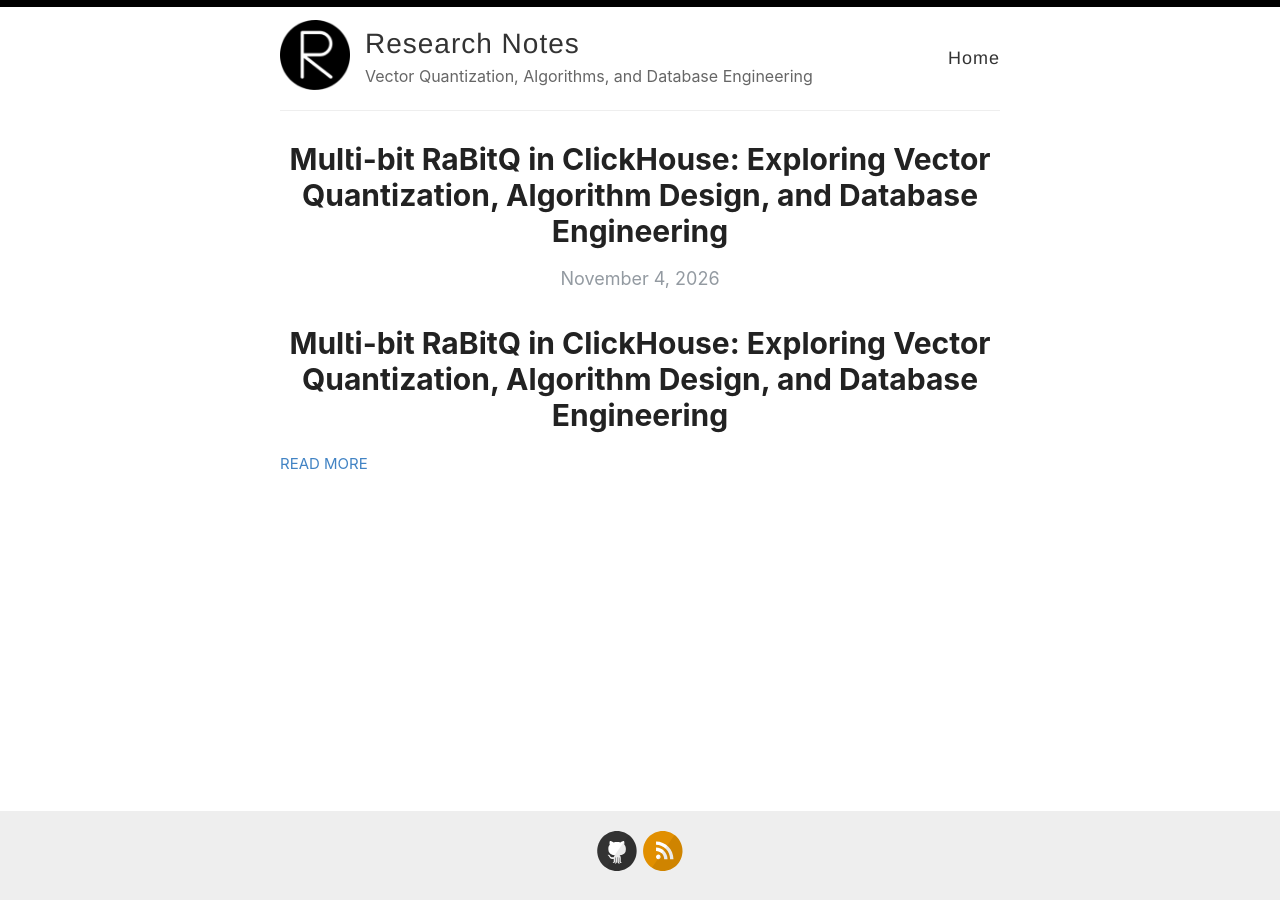
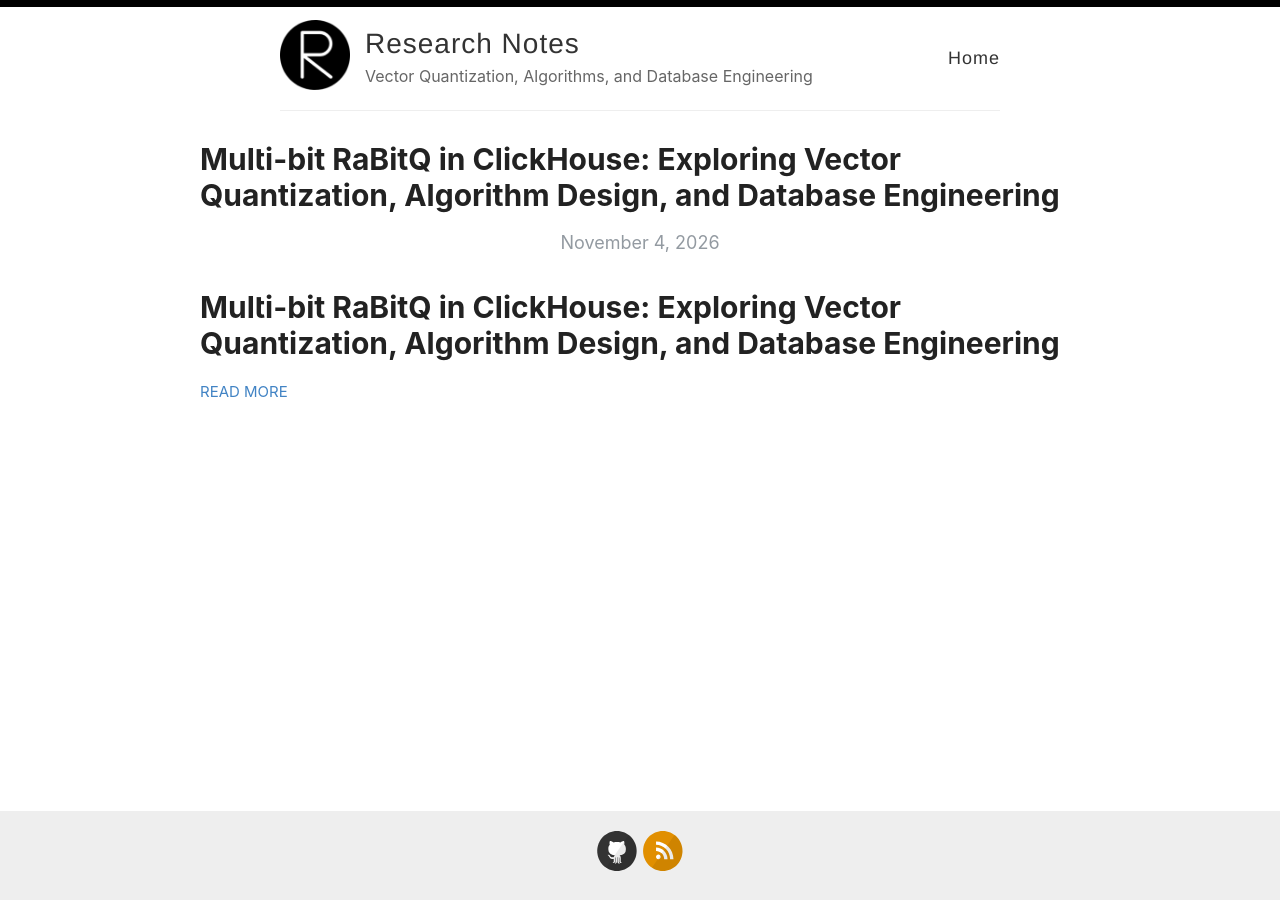
Before and after one commit to philip-jingxin/philip-jingxin.github.io, a Jekyll site: the page built from index.html, in a window 1280 px wide. Built offline with Jekyll 4.4.1, drawn with Linux system fonts in a browser that asks for light colours; the list of posts is cut into pages by our own code.

Commit message:
Load Obsidian stylesheet

```diff
--- a/_layouts/default.html
+++ b/_layouts/default.html
@@ -6,6 +6,7 @@
     {% include meta.html %}
 
     <link rel="stylesheet" type="text/css" href="{{ site.baseurl }}/assets/style.css" />
+    <link rel="stylesheet" type="text/css" href="{{ site.baseurl }}/assets/obsidian.css" />
     <link rel="alternate" type="application/rss+xml" title="{{ site.name }} - {{ site.description }}" href="{{ site.baseurl }}/feed.xml" />
     <link rel="canonical" href="{{ site.url }}{{ page.url }}" />
 
```
